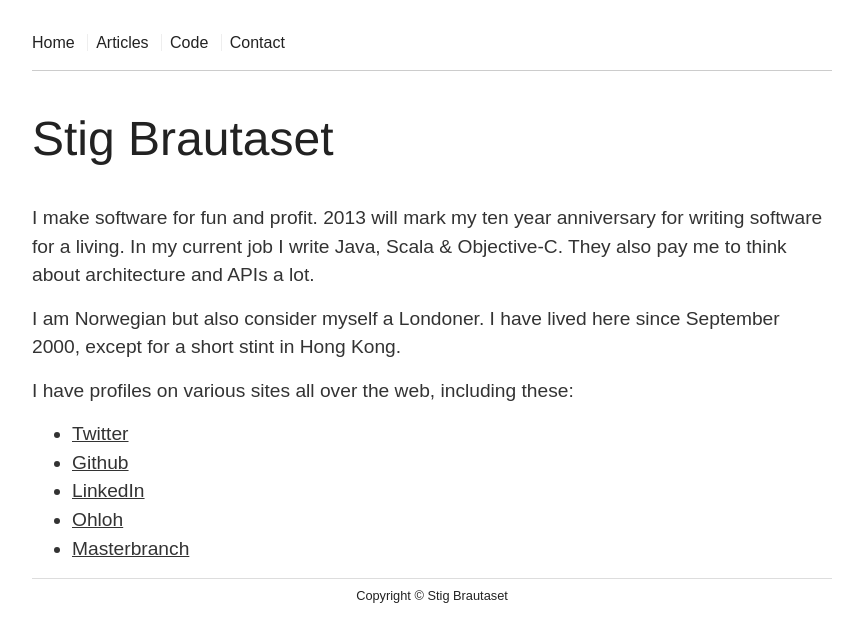
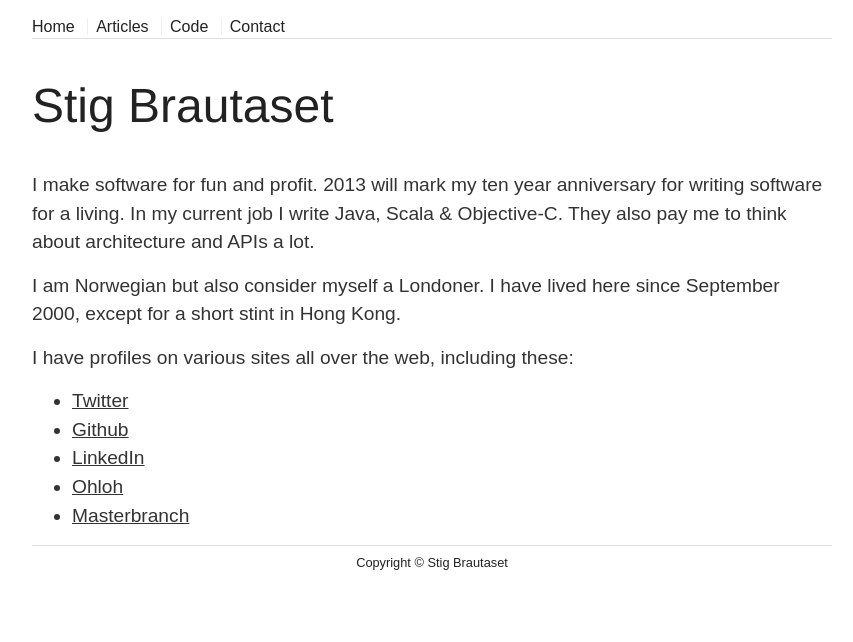
Before and after one commit to stig/www.brautaset.org, a Jekyll site: the page built from index.md, in a window 1280 px wide. Shown: the top 642 px of the page, without its empty margins (208-1061 px from the left). Built offline with Jekyll 4.4.1, drawn with Linux system fonts in a browser that asks for light colours.

Commit message:
better border after nav

```diff
--- a/_layouts/default.html
+++ b/_layouts/default.html
@@ -31,7 +31,6 @@
                     <li><a href="/contact.html">Contact</a></li>
                 </ul>
             </nav>
-            <hr/>
             <h1>{{ page.title }}</h1>
             {% if page.date %}
             <p>Posted {{ page.date | date_to_string }}.</p>
--- a/css/main.css
+++ b/css/main.css
@@ -100,7 +100,7 @@ nav {
     text-decoration: none; }
 
 header {
-  margin-top: 2.0em; }
+  margin-top: 1em; }
   header h1 {
     font-weight: normal;
     font-size: 3em;
@@ -108,6 +108,8 @@ header {
   header p {
     text-size: 80%;
     color: #aaaaaa; }
+  header nav {
+    border-bottom: #dddddd solid 1px; }
 
 article {
   font-size: 1.2em;
```
Also changed, not shown: css/main.scss (+7 -2 lines).
